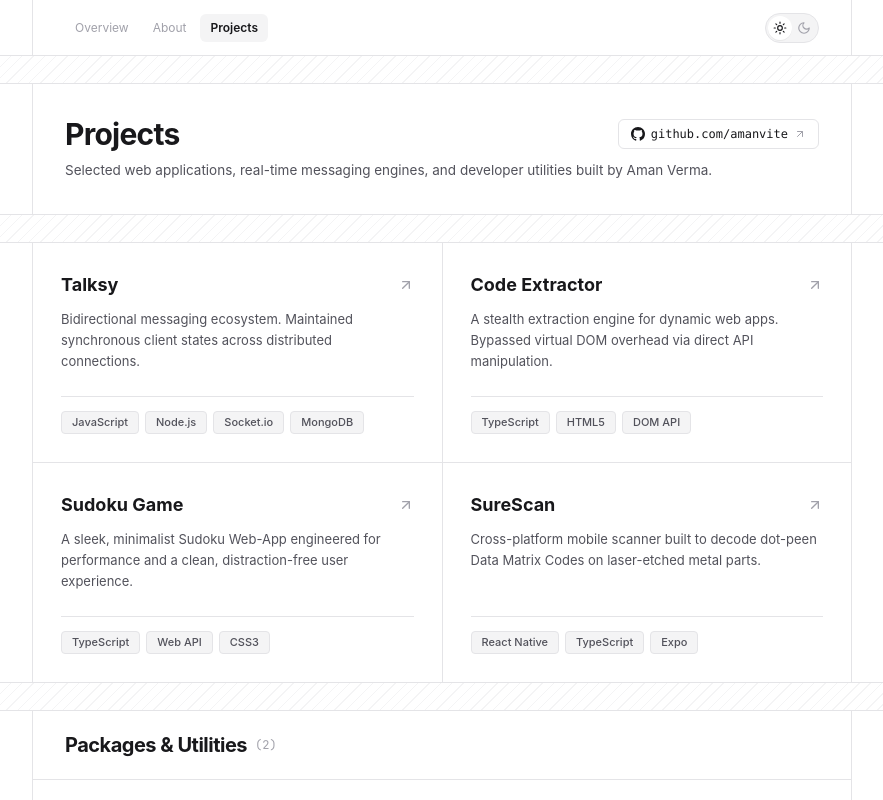
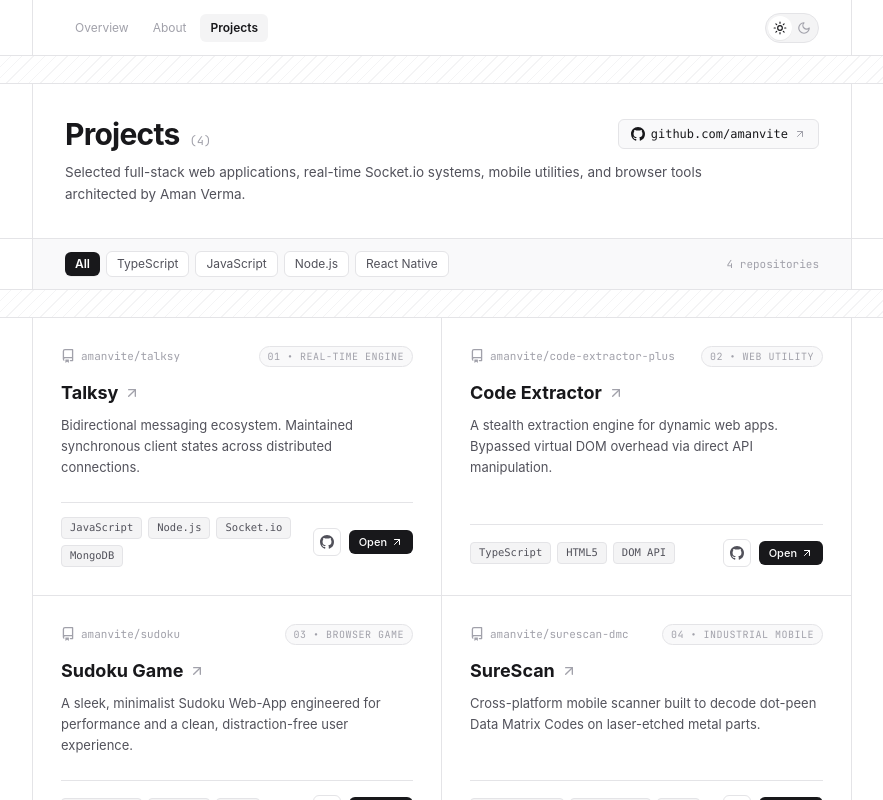
Before and after one commit to amanvite/amanvite.github.io, a React (Vite) app: page / in a window 1280 px wide. Both pictures are taken after a click on the button "View projects". Shown: the top 800 px of the page, without its empty margins (198-1081 px from the left). Built offline with nearby package versions, Linux system fonts and the light colour scheme.

Commit message:
project page UI changed

```diff
--- a/src/pages/Projects.tsx
+++ b/src/pages/Projects.tsx
@@ -1,13 +1,17 @@
+import { useState } from 'react';
 import { PROJECTS, UTILITY_PACKAGES, PROFILE } from '../data';
 import {
   ArrowUpRightIcon,
   TerminalIcon,
   GithubIcon,
+  RepoIcon,
 } from '../components/Icons';
 
 function HatchedBand() {
   return <div className="w-full h-7 border-b pf-border pf-hatch" />;
 }
+
+const FILTERS = ['All', 'TypeScript', 'JavaScript', 'Node.js', 'React Native'];
 
 export default function Projects({
   onOpenHome,
@@ -16,77 +20,185 @@ export default function Projects({
   onOpenHome: () => void;
   onOpenAbout: () => void;
 }) {
+  const [activeFilter, setActiveFilter] = useState('All');
+
+  const visibleProjects =
+    activeFilter === 'All'
+      ? PROJECTS
+      : PROJECTS.filter((p) => p.tech.includes(activeFilter));
+
   return (
     <div className="w-full">
       <HatchedBand />
 
+      {/* Page Header */}
       <div className="w-full border-b pf-border">
         <div className="max-w-[820px] mx-auto border-x pf-border px-5 sm:px-8 py-8">
-          <div className="flex flex-wrap items-center justify-between gap-4 mb-2">
+          <div className="flex flex-wrap items-center justify-between gap-4 mb-2.5">
+            <div className="flex items-baseline gap-2.5">
               <h1 className="text-2xl sm:text-3xl font-bold pf-title tracking-tight">
                 Projects
               </h1>
+              <span
+                className="text-xs pf-muted"
+                style={{ fontFamily: '"JetBrains Mono", monospace' }}
+              >
+                ({PROJECTS.length})
+              </span>
+            </div>
+
             <a
               href={PROFILE.github}
               target="_blank"
               rel="noreferrer"
-              className="inline-flex items-center gap-1.5 px-3 py-1.5 rounded-md border pf-border pf-card pf-hover text-xs font-mono pf-title transition-colors"
+              className="inline-flex items-center gap-1.5 px-3 py-1.5 rounded-md border pf-border pf-subtle pf-hover text-xs font-mono pf-title transition-colors"
             >
               <GithubIcon className="w-3.5 h-3.5" />
               <span>github.com/{PROFILE.handle}</span>
               <ArrowUpRightIcon className="w-3 h-3 pf-muted" />
             </a>
           </div>
+
           <p className="text-xs sm:text-[13.5px] pf-text leading-relaxed max-w-2xl">
-            Selected web applications, real-time messaging engines, and developer utilities built by {PROFILE.name}.
+            Selected full-stack web applications, real-time Socket.io systems, mobile utilities, and browser tools architected by {PROFILE.name}.
           </p>
+        </div>
+      </div>
+
+      {/* Filter Bar */}
+      <div className="w-full border-b pf-border">
+        <div className="max-w-[820px] mx-auto border-x pf-border px-5 sm:px-8 py-3 pf-subtle flex flex-wrap items-center justify-between gap-3">
+          <div className="flex flex-wrap items-center gap-1.5">
+            {FILTERS.map((filter) => {
+              const active = activeFilter === filter;
+              return (
+                <button
+                  key={filter}
+                  onClick={() => setActiveFilter(filter)}
+                  className={`px-2.5 py-1 rounded-md text-xs transition-all cursor-pointer ${
+                    active
+                      ? 'pf-btn-primary font-semibold shadow-2xs'
+                      : 'pf-card pf-text border pf-border pf-hover'
+                  }`}
+                >
+                  {filter}
+                </button>
+              );
+            })}
+          </div>
+
+          <span
+            className="text-[11px] pf-muted hidden sm:inline"
+            style={{ fontFamily: '"JetBrains Mono", monospace' }}
+          >
+            {visibleProjects.length} {visibleProjects.length === 1 ? 'repository' : 'repositories'}
+          </span>
         </div>
       </div>
 
       <HatchedBand />
 
+      {/* Architectural 2-Column Project Grid */}
       <div className="w-full border-b pf-border">
         <div className="max-w-[820px] mx-auto border-x pf-border">
-          <div className="grid grid-cols-1 sm:grid-cols-2 divide-y sm:divide-y-0 sm:gap-px pf-grid-bg">
-            {PROJECTS.map((project) => (
+          <div className="grid grid-cols-1 sm:grid-cols-2">
+            {visibleProjects.map((project, idx) => {
+              const isLastRowDesktop =
+                idx >=
+                visibleProjects.length - (visibleProjects.length % 2 === 0 ? 2 : 1);
+              const isLastItem = idx === visibleProjects.length - 1;
+
+              return (
+                <div
+                  key={project.id}
+                  className={`group pf-card p-6 sm:p-7 flex flex-col justify-between pf-hover transition-colors border-b pf-border ${
+                    idx % 2 === 0 ? 'sm:border-r' : ''
+                  } ${isLastRowDesktop ? 'sm:border-b-0' : ''} ${
+                    isLastItem ? 'border-b-0' : ''
+                  }`}
+                >
+                  <div>
+                    {/* Top Index & Category Strip */}
+                    <div className="flex items-center justify-between gap-2 mb-3">
+                      <span
+                        className="inline-flex items-center gap-1.5 text-[11px] pf-muted"
+                        style={{ fontFamily: '"JetBrains Mono", monospace' }}
+                      >
+                        <RepoIcon className="w-3.5 h-3.5" />
+                        <span>{project.repoName}</span>
+                      </span>
+
+                      <span
+                        className="text-[10px] px-2 py-0.5 rounded-full border pf-border pf-subtle pf-muted uppercase tracking-wider"
+                        style={{ fontFamily: '"JetBrains Mono", monospace' }}
+                      >
+                        0{idx + 1} • {project.tag}
+                      </span>
+                    </div>
+
+                    {/* Title */}
                     <a
-                key={project.id}
                       href={project.link}
                       target="_blank"
                       rel="noreferrer"
-                className="group pf-card p-6 sm:p-7 flex flex-col justify-between pf-hover transition-colors"
+                      className="inline-flex items-center gap-1.5 mb-2 group/title"
                     >
-                <div>
-                  <div className="flex items-center justify-between gap-2 mb-2.5">
-                    <h2 className="text-base sm:text-lg font-bold pf-title group-hover:underline">
+                      <h2 className="text-base sm:text-lg font-bold pf-title group-hover/title:underline">
                         {project.title}
                       </h2>
-                    <ArrowUpRightIcon className="w-4 h-4 pf-muted group-hover:translate-x-0.5 group-hover:-translate-y-0.5 transition-all shrink-0" />
-                  </div>
+                      <ArrowUpRightIcon className="w-4 h-4 pf-muted group-hover/title:translate-x-0.5 group-hover/title:-translate-y-0.5 transition-transform" />
+                    </a>
 
+                    {/* Description */}
                     <p className="text-xs sm:text-[13px] pf-text leading-relaxed mb-6">
                       {project.description}
                     </p>
                   </div>
 
-                <div className="flex flex-wrap gap-1.5 pt-3.5 border-t pf-border">
+                  {/* Card Footer: Stack Pills + Source/Live Links */}
+                  <div className="pt-3.5 border-t pf-border flex items-center justify-between gap-3">
+                    <div className="flex flex-wrap gap-1.5">
                       {project.tech.map((t) => (
                         <span
                           key={t}
-                      className="px-2.5 py-0.5 pf-pill pf-text rounded text-[11px] font-medium border pf-border"
+                          className="px-2 py-0.5 pf-pill pf-text rounded text-[10.5px] font-mono border pf-border"
                         >
                           {t}
                         </span>
                       ))}
                     </div>
+
+                    <div className="flex items-center gap-2 shrink-0">
+                      <a
+                        href={project.githubUrl}
+                        target="_blank"
+                        rel="noreferrer"
+                        className="p-1.5 rounded-md border pf-border pf-card pf-text pf-hover transition-colors"
+                        title="View Source on GitHub"
+                      >
+                        <GithubIcon className="w-3.5 h-3.5" />
                       </a>
-            ))}
+                      <a
+                        href={project.link}
+                        target="_blank"
+                        rel="noreferrer"
+                        className="inline-flex items-center gap-1 px-2.5 py-1 rounded-md pf-btn-primary text-[11px] font-medium transition-opacity"
+                      >
+                        <span>Open</span>
+                        <ArrowUpRightIcon className="w-3 h-3" />
+                      </a>
+                    </div>
+                  </div>
+                </div>
+              );
+            })}
           </div>
         </div>
       </div>
 
       <HatchedBand />
 
+      {/* Packages & Standalone Utilities */}
       <div className="w-full border-b pf-border">
         <div className="max-w-[820px] mx-auto border-x pf-border">
           <div className="px-5 sm:px-8 py-5 border-b pf-border flex items-center justify-between">
@@ -101,6 +213,12 @@ export default function Projects({
                 ({UTILITY_PACKAGES.length})
               </span>
             </div>
+            <span
+              className="text-[11px] pf-muted hidden sm:inline"
+              style={{ fontFamily: '"JetBrains Mono", monospace' }}
+            >
+              Open-Source Tools
+            </span>
           </div>
 
           <div className="divide-y pf-divide">
@@ -125,11 +243,22 @@ export default function Projects({
                       {pkg.version}
                     </span>
                   </div>
-                  <ArrowUpRightIcon className="w-3.5 h-3.5 pf-muted" />
+
+                  <div className="flex items-center gap-2">
+                    <span
+                      className="text-[10px] pf-muted uppercase hidden sm:inline"
+                      style={{ fontFamily: '"JetBrains Mono", monospace' }}
+                    >
+                      {pkg.type}
+                    </span>
+                    <ArrowUpRightIcon className="w-3.5 h-3.5 pf-muted group-hover:translate-x-0.5 group-hover:-translate-y-0.5 transition-transform" />
                   </div>
+                </div>
+
                 <p className="text-xs pf-text leading-relaxed mb-3">
                   {pkg.description}
                 </p>
+
                 <div className="flex flex-wrap gap-1.5">
                   {pkg.tech.map((t) => (
                     <span
@@ -148,6 +277,7 @@ export default function Projects({
 
       <HatchedBand />
 
+      {/* Footer */}
       <div className="w-full">
         <footer className="max-w-[820px] mx-auto border-x pf-border px-5 sm:px-8 py-9 flex flex-col items-center gap-4 text-xs pf-muted">
           <nav className="flex flex-wrap items-center justify-center gap-6 pf-text font-medium">
```
Also changed, not shown: src/pages/Home.tsx (+10 -52 lines). Lines whose indentation alone changed are shown as unchanged.
